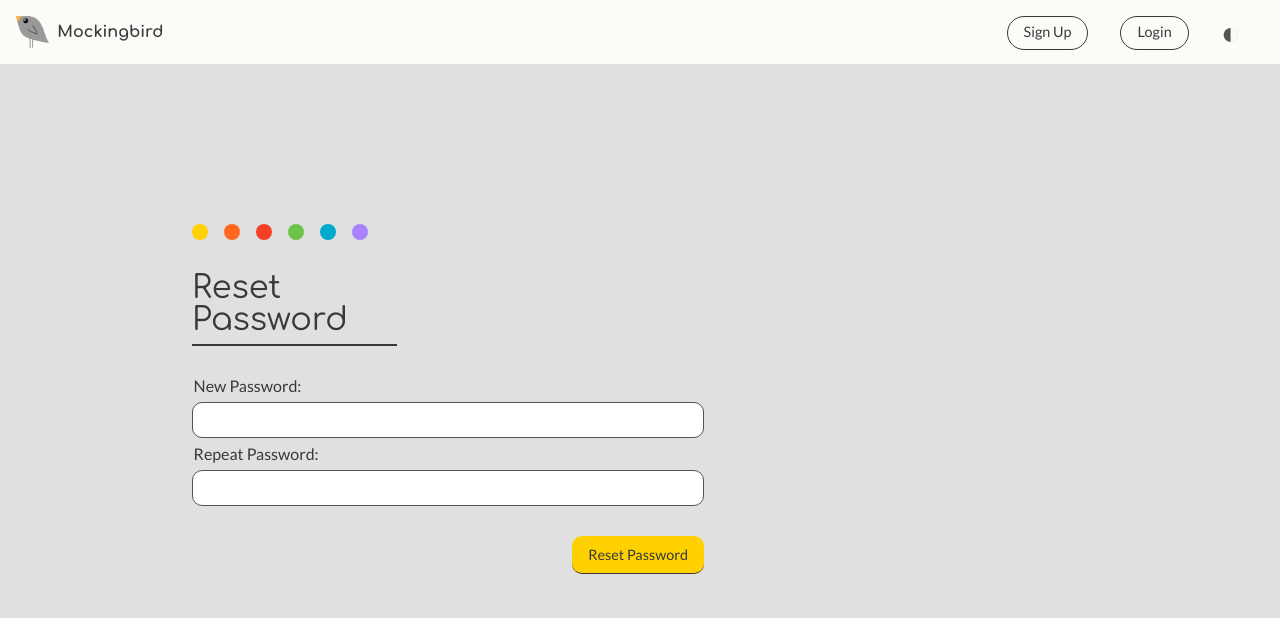
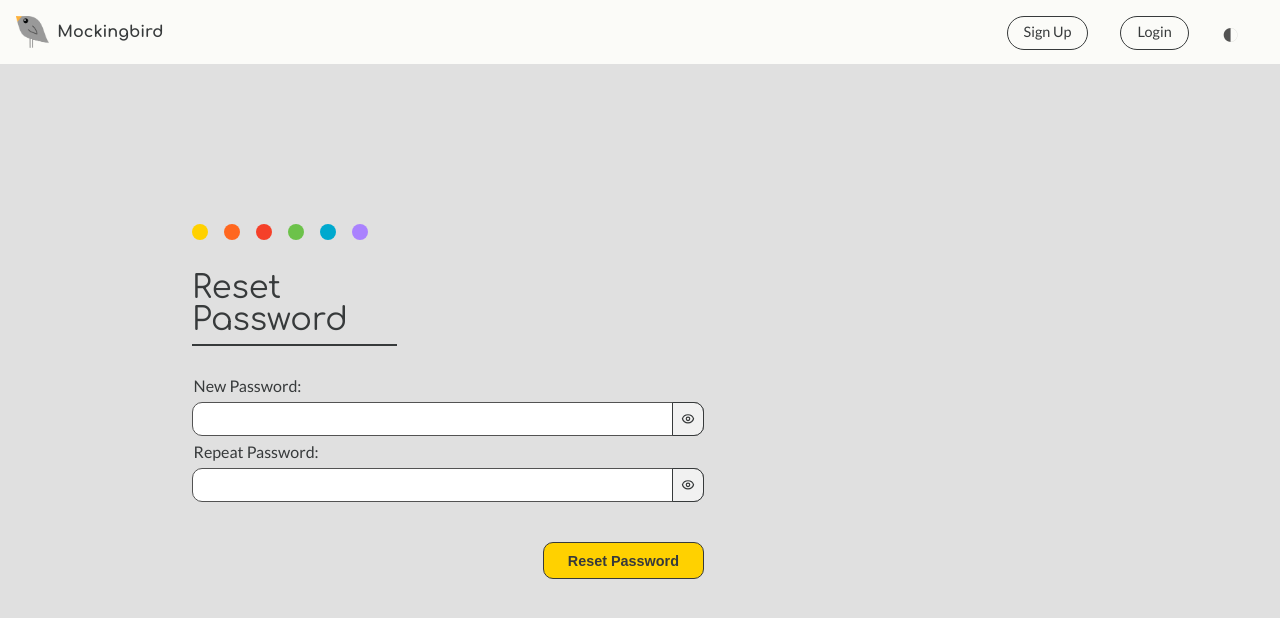
Before and after one commit to cakebatterandsprinkles/mockingbird, a React (Create React App) app in the folder client/: page /reset-password in a window 1280 px wide. Shown: the top 618 px of the page. Built offline with nearby package versions, Linux system fonts and the light colour scheme; no server answers.

Commit message:
Fixed styling of the reset password form and the signup form

```diff
--- a/client/src/App.js
+++ b/client/src/App.js
@@ -49,7 +49,7 @@ const App = () => {
             component={isAuthenticated ? UserMainPage : LandingMain}
           />
           <Route exact path="/signup" component={Signup} />
-          <Route exact path="/reset-password" component={ResetPassword} />
+          <Route path="/reset-password" component={ResetPassword} />
           <Route exact path="/login" component={Login} />
           {isAuthenticated ? (
             <Route exact path="/calendar" component={Calendar} />
--- a/client/src/containers/ResetPassword/ResetPassword.jsx
+++ b/client/src/containers/ResetPassword/ResetPassword.jsx
@@ -1,10 +1,59 @@
-import React, { Component, Fragment } from "react";
-import Button from "../../components/Button/Button";
+import axios from "axios";
+import React, { Fragment, useRef, useState } from "react";
+import { useForm } from "react-hook-form";
+import { useHistory } from "react-router";
+import { toast } from "react-toastify";
+import { ReactComponent as Eye } from "../../assets/eye.svg";
+import { ReactComponent as EyeSlash } from "../../assets/eyeSlash.svg";
 import Dots from "../../components/Dots/Dots";
 import classes from "./ResetPassword.module.css";
 
-class ResetPassword extends Component {
-  render() {
+const ResetPassword = () => {
+  const history = useHistory();
+  const { register, handleSubmit, errors, watch } = useForm();
+  const [inputType, setInputType] = useState("password");
+  const [inputTypeRepeat, setInputTypeRepeat] = useState("password");
+  const passwordRef = useRef(null);
+  const repeatPasswordRef = useRef(null);
+
+  const handleShowPassword = () => {
+    if (passwordRef.current.type === "password") {
+      setInputType("text");
+    } else if (passwordRef.current.type === "text") {
+      setInputType("password");
+    }
+  };
+
+  const handleShowPasswordRepeat = () => {
+    if (repeatPasswordRef.current.type === "password") {
+      setInputTypeRepeat("text");
+    } else if (repeatPasswordRef.current.type === "text") {
+      setInputTypeRepeat("password");
+    }
+  };
+
+  const onSubmit = (data, e) => {
+    axios
+      .post("/reset-password", {
+        password: data.password,
+        repeatPassword: data.repeatPassword,
+      })
+      .then((response) => {
+        if (response.status === 200) {
+          e.target.reset();
+          history.push({
+            pathname: "/login",
+          });
+          toast.success("You have successfully changed your password.");
+        }
+      })
+      .catch((error) => {
+        if (error.response) {
+          toast.error(error.response.data);
+        }
+      });
+  };
+
   return (
     <Fragment>
       <div className={classes.mainContainer}>
@@ -12,41 +61,94 @@ class ResetPassword extends Component {
         <div className={classes.headingContainer}>
           <p className={classes.heading}>Reset Password</p>
         </div>
-          <form onSubmit={this.submitForm}>
+        <form onSubmit={handleSubmit(onSubmit)}>
           <div
             className={`${classes.formGroupContainer} ${classes.marginBottom}`}
           >
             <label htmlFor="password">New Password:</label>
+            <div className={classes.inputWrapper}>
               <input
-                type="password"
+                type={inputType}
                 name="password"
                 id="password"
-                onChange={this.handleInputChange}
+                ref={(ref) => {
+                  passwordRef.current = ref;
+                  register(ref, { required: true, minLength: 8 });
+                }}
               ></input>
+              {errors.password && errors.password.type === "required" && (
+                <div className={classes.error}>Password field is required.</div>
+              )}
+              {errors.password && errors.password.type === "minLength" && (
+                <div className={classes.error}>
+                  The password has to be at least 8 characters long.
                 </div>
-            <div
-              className={`${classes.formGroupContainer} ${classes.marginBottom}`}
-            >
-              <label htmlFor="repeat-password">Repeat Password:</label>
+              )}
+              {passwordRef.current?.type === "password" ? (
+                <EyeSlash
+                  className={classes.eyeslash}
+                  onClick={handleShowPassword}
+                />
+              ) : (
+                <Eye className={classes.eye} onClick={handleShowPassword} />
+              )}
+            </div>
+            <div className={classes.formGroupContainer}>
+              <label htmlFor="repeatPassword">Repeat Password:</label>
+              <div className={classes.inputWrapper}>
                 <input
-                type="password"
+                  type={inputTypeRepeat}
                   name="repeatPassword"
-                id="repeat-password"
-                onChange={this.handleInputChange}
+                  ref={(ref) => {
+                    repeatPasswordRef.current = ref;
+                    register(ref, {
+                      required: true,
+                      minLength: 8,
+                      validate: (value) => value === watch("password"),
+                    });
+                  }}
                 ></input>
+                {errors.repeatPassword &&
+                  errors.repeatPassword.type === "required" && (
+                    <div className={classes.error}>
+                      Repeat password field is required.
+                    </div>
+                  )}
+                {errors.repeatPassword &&
+                  errors.repeatPassword.type === "minLength" && (
+                    <div className={classes.error}>
+                      The password has to be at least 8 characters long.
+                    </div>
+                  )}
+                {errors.repeatPassword &&
+                  errors.repeatPassword.type === "validate" && (
+                    <div className={classes.error}>
+                      The passwords must match.
+                    </div>
+                  )}
+                {repeatPasswordRef.current?.type === "password" ? (
+                  <EyeSlash
+                    className={classes.eyeslash}
+                    onClick={handleShowPasswordRepeat}
+                  />
+                ) : (
+                  <Eye
+                    className={classes.eye}
+                    onClick={handleShowPasswordRepeat}
+                  />
+                )}
+              </div>
+            </div>
           </div>
           <div className={classes.btnWrapper}>
-              <Button
-                link="/login"
-                name="Reset Password"
-                buttonStyle={classes.link}
-              />
+            <button className={classes.button} type="submit">
+              Reset Password
+            </button>
           </div>
         </form>
       </div>
     </Fragment>
   );
-  }
-}
+};
 
 export default ResetPassword;
--- a/client/src/containers/ResetPassword/ResetPassword.module.css
+++ b/client/src/containers/ResetPassword/ResetPassword.module.css
@@ -38,29 +38,48 @@
   margin-top: 2rem;
 }
 
+.button {
+  padding: 0.6rem 1.5rem;
+  background-color: var(--yellow);
+  border: 1px solid var(--black);
+  cursor: pointer;
+  border-radius: 10px;
+  text-decoration: none;
+  color: var(--black);
+  font-size: 0.9rem;
+  font-weight: bold;
+}
+
+.button:hover,
+.button:focus,
+.button:active {
+  background-color: var(--lightyellow);
+  transition-duration: 0.3s;
+}
+
 .formGroupContainer {
   display: flex;
   flex-direction: column;
 }
 
 .formGroupContainer input {
-  padding: .5rem 1rem;
-  font-size: 1rem;
+  padding: 0.5rem 1rem;
+  font-size: 0.9rem;
   font-family: var(--headingFont);
   width: 100%;
   color: var(--black);
   border-radius: 10px;
   border: 1px solid var(--darkgray);
-  margin-bottom: .5rem;
+  margin-bottom: 0.5rem;
 }
 
 .formGroupContainer label {
-  padding-left:.1rem;
+  padding-left: 0.1rem;
   display: flex;
   align-items: center;
   font-size: 1rem;
   width: 100%;
-  margin-bottom: .5rem;
+  margin-bottom: 0.5rem;
   color: var(--black);
 }
 
@@ -68,58 +87,45 @@ input:focus {
   outline: none !important;
 }
 
-.link {
-  padding: .6rem 1rem .6rem 1rem;
-  background-color: var(--yellow);
-  border-bottom: 1px solid var(--black);
-  border-radius: 10px;
-  text-decoration: none;
-  color: var(--black);
-  font-size: .9rem;
-  margin-top: 1rem;
-}
-
-.link:hover,
-.link:focus,
-.link:active {
-  background-color: var(--offwhite);
-  transition-duration: 0.3s;
-}
-
 .flexContainerRow {
-  display:flex;
+  display: flex;
   margin-bottom: 2rem;
 }
 
-.dot {
-  width:1rem;
-  height:1rem;
-  margin-right: 1rem;
-  border-radius:50px;
+.error {
+  color: var(--red);
+  font-size: 0.75rem;
+  margin-bottom: 0.5rem;
 }
 
-.yellow {
-  background-color: var(--yellow);
+.inputWrapper {
+  position: relative;
 }
 
-.orange {
-  background-color: var(--orange);
+.eyeslash,
+.eye {
+  position: absolute;
+  width: 2rem;
+  height: 2.1rem;
+  right: 0;
+  top: 0;
+  bottom: 0;
+  display: flex;
+  justify-content: center;
+  align-items: center;
+  cursor: pointer;
+  border-top-right-radius: 10px;
+  border-bottom-right-radius: 10px;
+  padding: 0 0.5rem;
+  margin-left: 0.5rem;
+  background-color: var(--snow);
+  color: var(--black);
+  border: 1px solid var(--black);
 }
 
-.red {
-  background-color: var(--red);
-}
-
-.green {
-  background-color: var(--darkgreen);
-}
-
-.blue {
-  background-color: var(--blue);
-}
-
-.purple {
-  background-color: var(--purple);
+.eyeslash:hover,
+.eye:hover {
+  background: var(--dirtysnow);
 }
 
 @media (max-width: 1200px) {
@@ -164,4 +170,9 @@ input:focus {
     padding: 0.4rem;
     font-size: 0.8rem;
   }
+
+  .eye,
+  .eyeslash {
+    height: 1.8rem;
+  }
 }
--- a/client/src/containers/SignUpForm/SignUpForm.module.css
+++ b/client/src/containers/SignUpForm/SignUpForm.module.css
@@ -41,7 +41,7 @@
   display: flex;
   flex-direction: column;
   justify-content: center;
-  height: 5.5rem;
+  min-height: 4rem;
 }
 
 .formGroupContainer input {
@@ -51,7 +51,7 @@
   color: var(--darkgray);
   border-radius: 10px;
   border: 1px solid var(--darkgray);
-  margin-bottom: 0.1rem;
+  margin-bottom: 0.5rem;
 }
 
 .formGroupContainer label {
@@ -62,12 +62,8 @@
   font-weight: bold;
   font-family: var(--headingFont);
   width: 100%;
-  margin-bottom: 0.5rem;
+  margin-bottom: 0.25rem;
   color: var(--black);
-}
-
-.marginBottom {
-  margin-bottom: 0.5rem;
 }
 
 input:focus,
@@ -80,9 +76,7 @@ input:focus,
   display: flex;
   flex-direction: row;
   justify-content: flex-start;
-}
-
-.subText {
+  margin-bottom: 0.75rem;
   font-size: 0.75rem;
   width: 70%;
 }
@@ -90,6 +84,7 @@ input:focus,
 .error {
   color: var(--red);
   font-size: 0.75rem;
+  margin-bottom: 0.5rem;
 }
 
 .modalText {
@@ -243,7 +238,7 @@ input:focus,
 
   .eye,
   .eyeslash {
-    height: 1.9rem;
+    height: 1.85rem;
   }
 
   .subText {
```
Also changed, not shown: client/src/containers/SignUpForm/SignUpForm.jsx (+11 -19 lines). Lines whose indentation alone changed are shown as unchanged.
